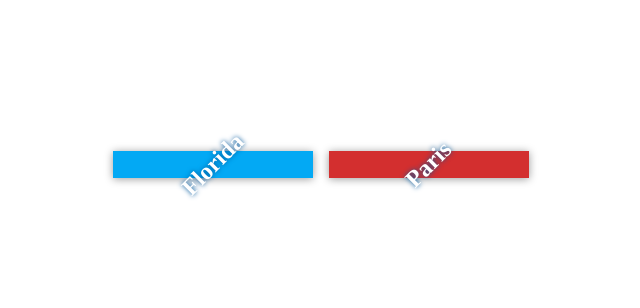
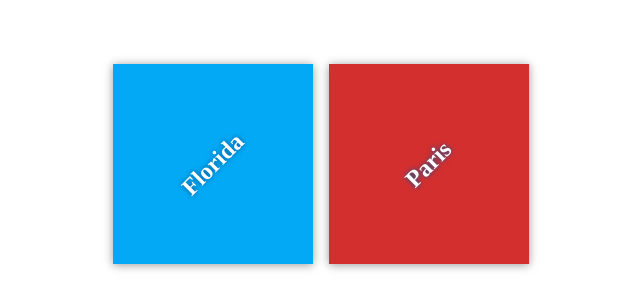
Before and after one commit to Mohaned-Adel/my-travel-plans, a plain HTML site: page index.html in a window 1280 px wide. Shown: the part 236-544 px from the top of the page, without its empty margins (319-959 px from the left). Drawn offline with Linux system fonts and the light colour scheme.

Commit message:
edit css file

```diff
--- a/css/app.css
+++ b/css/app.css
@@ -32,7 +32,7 @@ body {
     box-shadow: 0 1px 9px 0 rgba(0,0,0,0.4);
     color: white;
     margin: .5em;
-    min-width: 200px;
+    min-height: 200px;
     flex: 0 1 200px;
     display: flex;
     justify-content: center;
```
